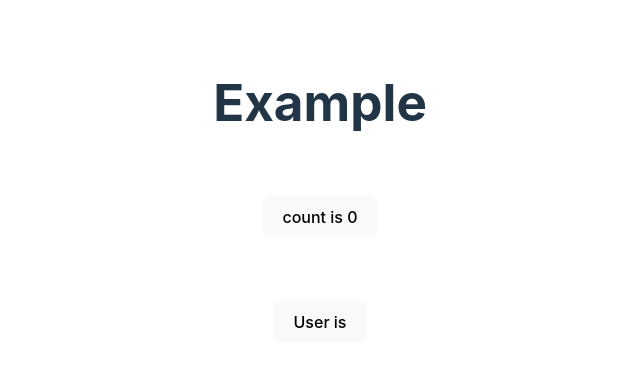
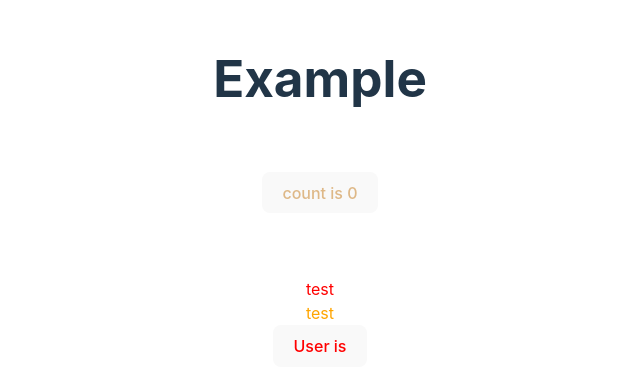
Before and after one commit to m-ruban/photo-map, a Svelte app: page / in a window 1280 px wide. Shown: the part 193-584 px from the top of the page, without its empty margins (320-960 px from the left). Built offline with nearby package versions, Linux system fonts and the light colour scheme.

Commit message:
add less into config

```diff
--- a/package.json
+++ b/package.json
@@ -13,8 +13,10 @@
     "@sveltejs/vite-plugin-svelte": "^5.0.3",
     "@tsconfig/svelte": "^5.0.4",
     "@types/node": "^22.10.7",
+    "less": "^4.2.2",
     "svelte": "^5.15.0",
     "svelte-check": "^4.1.1",
+    "svelte-preprocess": "^6.0.3",
     "typescript": "~5.6.2",
     "vite": "^6.0.5"
   }
--- a/src/components/Counter.svelte
+++ b/src/components/Counter.svelte
@@ -5,6 +5,10 @@
   }
 </script>
 
-<button onclick={increment}>
+<style lang="less">
+  @import "src/components/counter.less";
+</style>
+
+<button class="test-btn" onclick={increment}>
   count is {count}
 </button>
--- a/src/components/Profile.svelte
+++ b/src/components/Profile.svelte
@@ -11,6 +11,25 @@
     });
 </script>
 
+<style lang="less">
+    button {
+        color: red;
+    }
+
+    .test {
+        color: red;
+
+        & .test1 {
+            color: orange;
+        }
+    }
+</style>
+
+<div class="test">
+    test
+    <div class="test1">test</div>
+</div>
+
 <button on:click={update}>
     User is {userProfile.name}
 </button>
--- /dev/null
+++ b/src/components/counter.less
@@ -0,0 +1,3 @@
+.test-btn {
+    color: burlywood;
+}
--- a/svelte.config.js
+++ b/svelte.config.js
@@ -1,4 +1,4 @@
-import { vitePreprocess } from '@sveltejs/vite-plugin-svelte'
+import { vitePreprocess } from '@sveltejs/vite-plugin-svelte';
 
 export default {
   // Consult https://svelte.dev/docs#compile-time-svelte-preprocess
```
Also changed, not shown: 1 other file (tests, documents, lock files or other folders).
